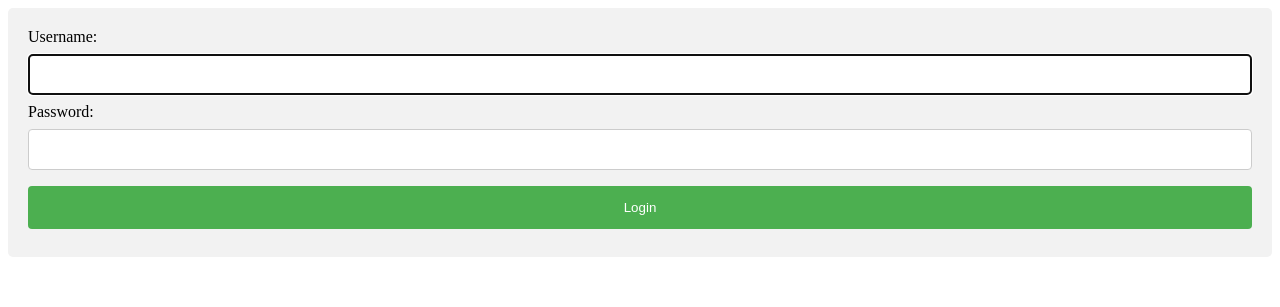
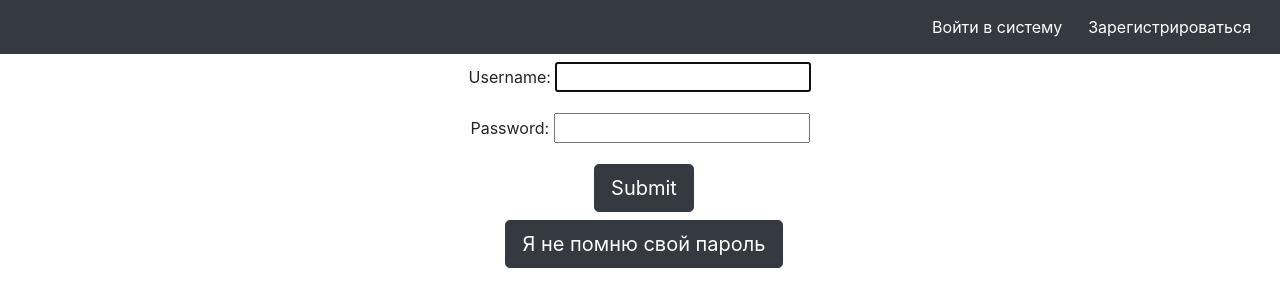
Before and after one commit to alexshaulskyi/personell_manager, a Django app: page /auth/login/ in a window 1280 px wide. Shown: the top 307 px of the page. Run offline with Django 3.2, Linux system fonts and the light colour scheme; parts of the project's set-up code (start-up, migrations or seed data) failed here and were passed over; some libraries are stand-ins or nearby versions.

Commit message:
added pw reset and pw change

```diff
--- a/dashboard/urls.py
+++ b/dashboard/urls.py
@@ -17,7 +17,6 @@ urlpatterns = [
     path('dashboard/addroom/', CreateRoom.as_view(), name='ajax_create_room'),
     path('dashboard/deleteroom/', DeleteRoom.as_view(), name='ajax_delete_room'),
     path('dashboard/deletecleaning/', DeleteCleaning.as_view(), name='ajax_delete_cleaning'),
-    path('dashboard/setcleanings/', CleaningAssigner.as_view(), name='assign_cleaning'),
     path('dashboard/<slug:tidentifier>/', Dashboard.as_view(), name='dashboard'),
     path('dashboard/<slug:tidentifier>/setclenings/', CleaningAssigner.as_view(), name='assign_cleaning'),
     path('dashboard/<slug:tidentifier>/employeelist/', EmployeeList.as_view(), name='employeelist'),
--- a/pm/settings.py
+++ b/pm/settings.py
@@ -130,3 +130,7 @@ STATIC_ROOT = os.path.join(BASE_DIR, "static")
 LOGIN_URL = 'login'
 LOGIN_REDIRECT_URL = 'redirectprocessor'
 LOGOUT_REDIRECT_URL = '/'
+
+if DEBUG:
+    EMAIL_BACKEND = "django.core.mail.backends.filebased.EmailBackend"
+    EMAIL_FILE_PATH = os.path.join(BASE_DIR, "sent_emails")
--- a/templates/dashboard.html
+++ b/templates/dashboard.html
@@ -276,7 +276,7 @@ var title_select = [
 
   $(document).on('click', '.update-cleanings', function(){
     $.ajax({
-      url: '{% url "assign_cleaning" %}',
+      url: '{% url "assign_cleaning" tidentifier %}',
       type: 'post',
       dataType: 'json',
       data: {'csrfmiddlewaretoken': '{{ csrf_token }}'},
--- a/templates/navbar.html
+++ b/templates/navbar.html
@@ -1,6 +1,8 @@
-<nav class="navbar navbar-dark bg-dark">
+<nav class="navbar navbar-dark bg-dark justify-content-end justify-center">
     {% if request.user.is_authenticated %}
+    <span class="text-white">Пользователь: {{ request.user.first_name }} {{ request.user.username }}</span>
     <a class="btn btn-dark" href='/auth/logout/' role="button">Выйти из системы</a>
+    <a class="btn btn-dark" href='/auth/password_change/' role="button">Изменить пароль</a>
     {% else %}
     <a class="btn btn-dark" href='/auth/login/' role="button">Войти в систему</a>
     <a class="btn btn-dark" href='/auth/signup/' role="button">Зарегистрироваться</a>
--- a/templates/registration/login.html
+++ b/templates/registration/login.html
@@ -1,53 +1,29 @@
-<!DOCTYPE html>
-<html>
-<style>
-input[type=text], input[type=password] {
-    width: 100%;
-    padding: 12px 20px;
-    margin: 8px 0;
-    display: inline-block;
-    border: 1px solid #ccc;
-    border-radius: 4px;
-    box-sizing: border-box;
-}
+{% extends "base.html" %}
 
-input[type=submit] {
-    width: 100%;
-    background-color: #4CAF50;
-    color: white;
-    padding: 14px 20px;
-    margin: 8px 0;
-    border: none;
-    border-radius: 4px;
-    cursor: pointer;
-}
+{% block content %}
 
-input[type=submit]:hover {
-    background-color: #45a049;
-}
 
-div {
-    border-radius: 5px;
-    background-color: #f2f2f2;
-    padding: 20px;
-}
-</style>
-<body>
-
-<div>
+<div class='container'>
+  <div class='row'>
+    <div class="col-sm-10 offset-sm-1 text-center mt-2">
       <form method="POST" action="{% url 'login' %}">
         {% csrf_token %}
+        <div class="form-group">
           {{ form.username.label_tag }}
           {{ form.username }}
-
+        </div>
+        <div class="form-group">
           {{ form.password.label_tag }}
           {{ form.password }}
+        </div>
+        <div class="form-check">
+          {{ form.errors }}
+        </div>
+          <button type="submit" class="btn btn-dark btn-lg ml-2">Submit</button>
+      </form>
+          <a class="btn btn-dark btn-lg ml-2 mt-2" href="{% url 'password_reset' %}" role="button"> Я не помню свой пароль </a>
 
-    {{ form.errors }}
-
-    <input type="submit" value="Login">
-  </form>
 </div>
-
-</body>
-</html>
+</div>
+</div>
+{% endblock %}
--- a/users/urls.py
+++ b/users/urls.py
@@ -1,9 +1,7 @@
-from django.urls import path
-from django.contrib.auth.views import LoginView, LogoutView
+from django.urls import path, include
 from .views import SignUp
 
 urlpatterns = [
     path('signup/', SignUp.as_view(), name='signup'),
-    path('login/', LoginView.as_view(), name='login'),
-    path('logout/', LogoutView.as_view(), name='logout'),
+    path('', include("django.contrib.auth.urls")),
 ]
```
Also changed, not shown: dashboard/views.py (+13 -4 lines), templates/registration/password_change_done.html (added, +12 -0 lines), templates/registration/password_change_form.html (added, +41 -0 lines), templates/registration/password_reset_complete.html (added, +15 -0 lines), templates/registration/password_reset_confirm.html (added, +55 -0 lines), templates/registration/password_reset_done.html (added, +11 -0 lines), templates/registration/password_reset_form.html (added, +21 -0 lines). Lines whose indentation alone changed are shown as unchanged.
